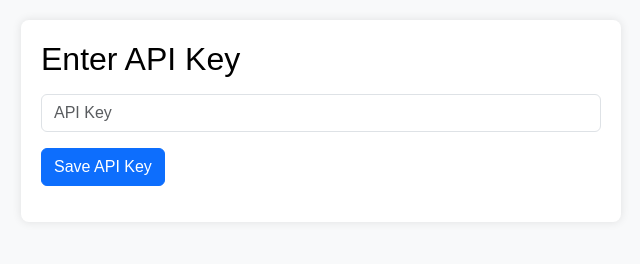
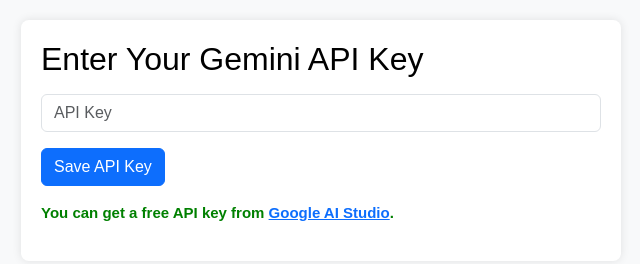
Before and after one commit to Ayush02004/summarizer-ext, a website built with webpack: page options.html in a window 1280 px wide. Shown: the whole page, without its empty margins (319-959 px from the left). Built offline with nearby package versions, Linux system fonts and the light colour scheme; some packages are replaced by stand-ins of ours.

Commit message:
ready to publish

```diff
--- a/options.html
+++ b/options.html
@@ -24,16 +24,24 @@
       #status {
         margin-top: 10px;
       }
+      .green-text {
+        color: green;
+        font-weight: bold;
+      }
     </style>
   </head>
   <body>
     <div class="container">
-      <h2 class="mb-3">Enter API Key</h2>
+      <h2 class="mb-3">Enter Your Gemini API Key</h2>
       <div class="mb-3">
         <input type="text" id="apiKeyInput" class="form-control" placeholder="API Key">
       </div>
       <button id="saveButton" class="btn btn-primary">Save API Key</button>
       <p id="status" class="mt-3"></p>
+      <p class="mt-3 green-text">
+        <strong>You can get a free API key from</strong>
+        <a href="https://aistudio.google.com/app/apikey" target="_blank"><strong>Google AI Studio</strong></a>.
+      </p>
     </div>
 
     <script src="js/options.js"></script>
--- a/src/background.js
+++ b/src/background.js
@@ -2,14 +2,10 @@
 import { GoogleGenerativeAI, HarmBlockThreshold, HarmCategory } from "@google/generative-ai";
 import { marked } from "marked";
 
-chrome.action.onClicked.addListener((tab) => {
-  chrome.sidePanel.open({ windowId: tab.windowId }).catch((error) => console.error(error));
-});
-
 chrome.runtime.onMessage.addListener((request, sender, sendResponse) => {
   if (request.action === "getTranscript") {
     const { url, start_time, end_time } = request;
-    console.log("Received getTranscript request with URL:", url);
+    // console.log("Received getTranscript request with URL:", url);
     const enhancer = new YouTubeTranscriptEnhancer(url);
     enhancer.enhance_transcript(true, true, true, false, false, start_time, end_time).then(transcript => {
       sendResponse({ transcript });
```
Also changed, not shown: js/popup.js (+12 -12 lines), popup.html (+1 -1 lines), Manifest.json, dist/compiled.js, icons/128.png (deleted), 1 other file.
